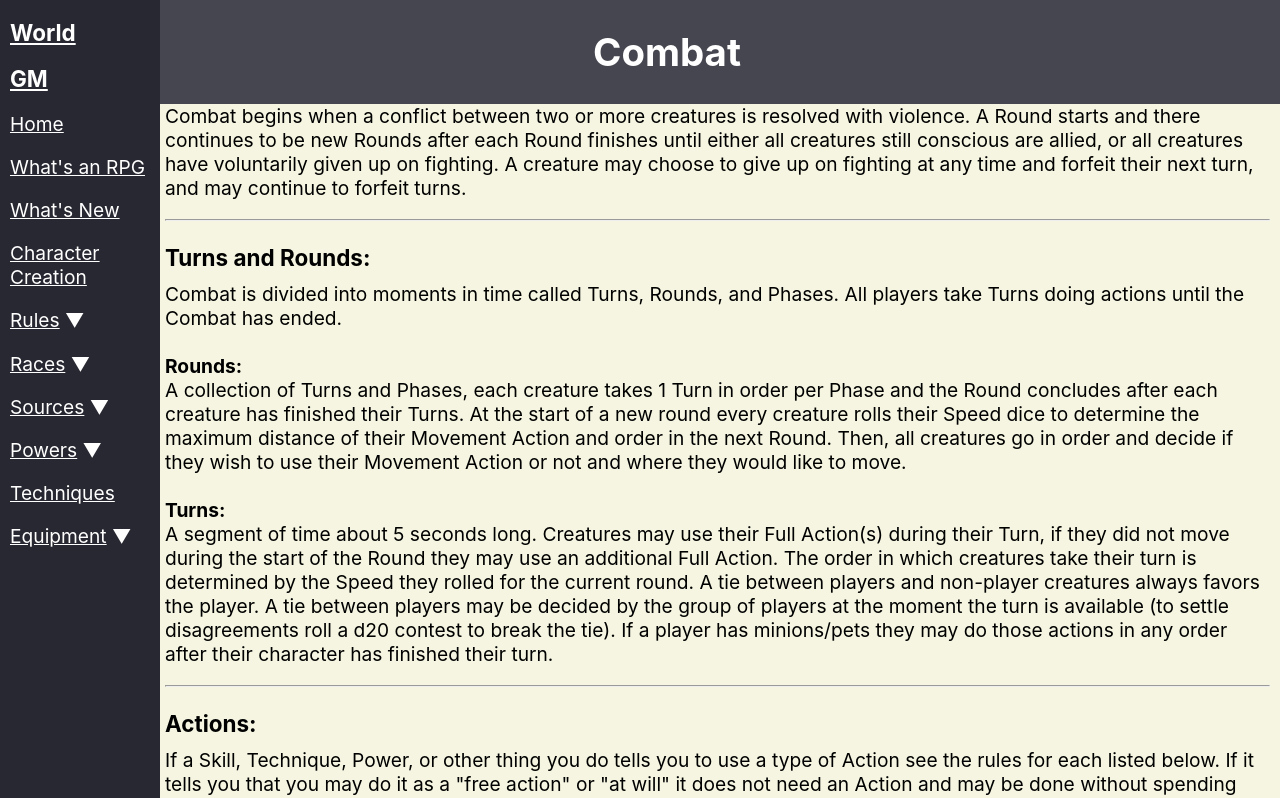
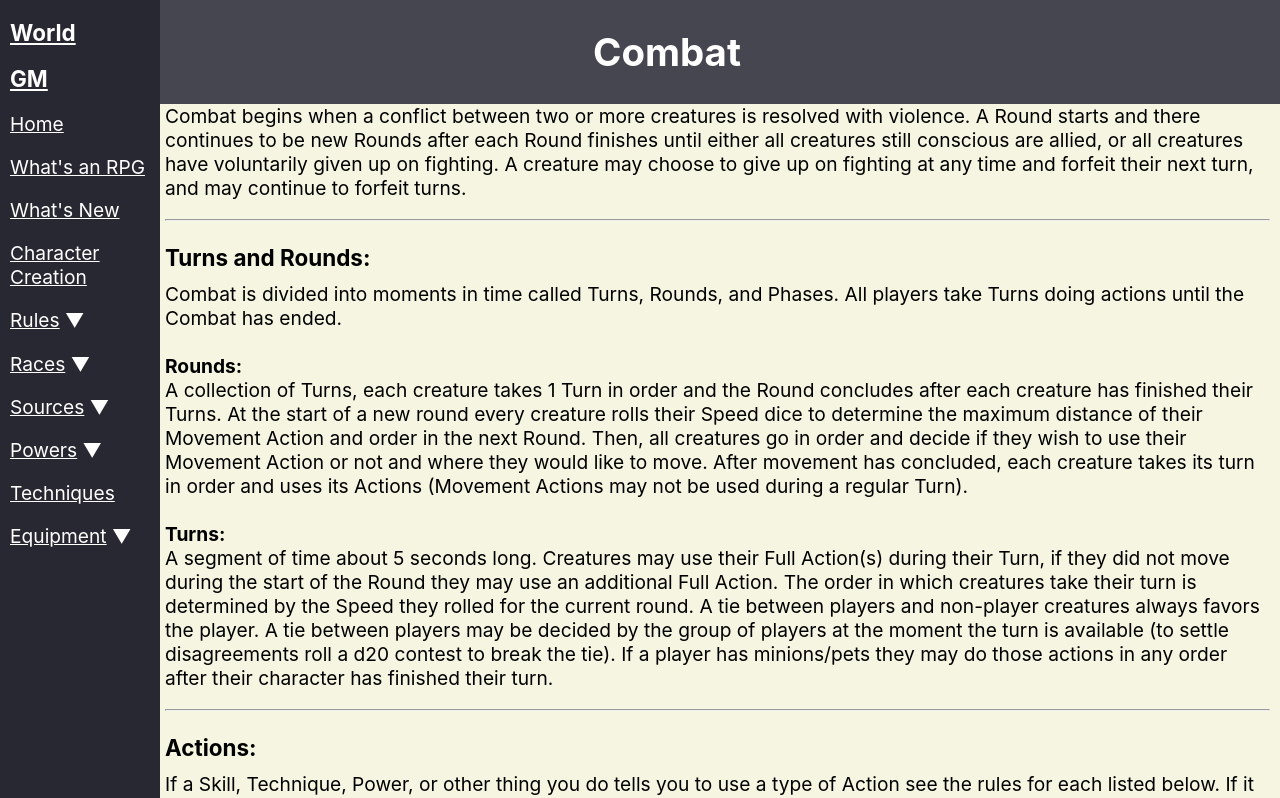
Before and after one commit to Muahahayes/breach, a React (Create React App) app: page /rules/combat in a window 1280 px wide. Shown: the top 798 px of the page. Built offline with nearby package versions, Linux system fonts and the light colour scheme.

Commit message:
fixed some wording on the movement change

```diff
--- a/src/rules/combat.js
+++ b/src/rules/combat.js
@@ -7,7 +7,7 @@ content: <div>
   <hr/>
   <h3>Turns and Rounds:</h3>
   <p>Combat is divided into moments in time called Turns, Rounds, and Phases. All players take Turns doing actions until the Combat has ended. <br/><br/>
-  <b>Rounds:</b><br/> A collection of Turns and Phases, each creature takes 1 Turn in order per Phase and the Round concludes after each creature has finished their Turns. At the start of a new round every creature rolls their Speed dice to determine the maximum distance of their Movement Action and order in the next Round. Then, all creatures go in order and decide if they wish to use their Movement Action or not and where they would like to move.<br/><br/>
+  <b>Rounds:</b><br/> A collection of Turns, each creature takes 1 Turn in order and the Round concludes after each creature has finished their Turns. At the start of a new round every creature rolls their Speed dice to determine the maximum distance of their Movement Action and order in the next Round. Then, all creatures go in order and decide if they wish to use their Movement Action or not and where they would like to move. After movement has concluded, each creature takes its turn in order and uses its Actions (Movement Actions may not be used during a regular Turn).<br/><br/>
   <b>Turns:</b><br/> A segment of time about 5 seconds long. Creatures may use their Full Action(s) during their Turn, if they did not move during the start of the Round they may use an additional Full Action. The order in which creatures take their turn is determined by the Speed they rolled for the current round. A tie between players and non-player creatures always favors the player. A tie between players may be decided by the group of players at the moment the turn is available (to settle disagreements roll a d20 contest to break the tie). If a player has minions/pets they may do those actions in any order after their character has finished their turn.</p>
   <hr/>
   <h3>Actions:</h3>
```
